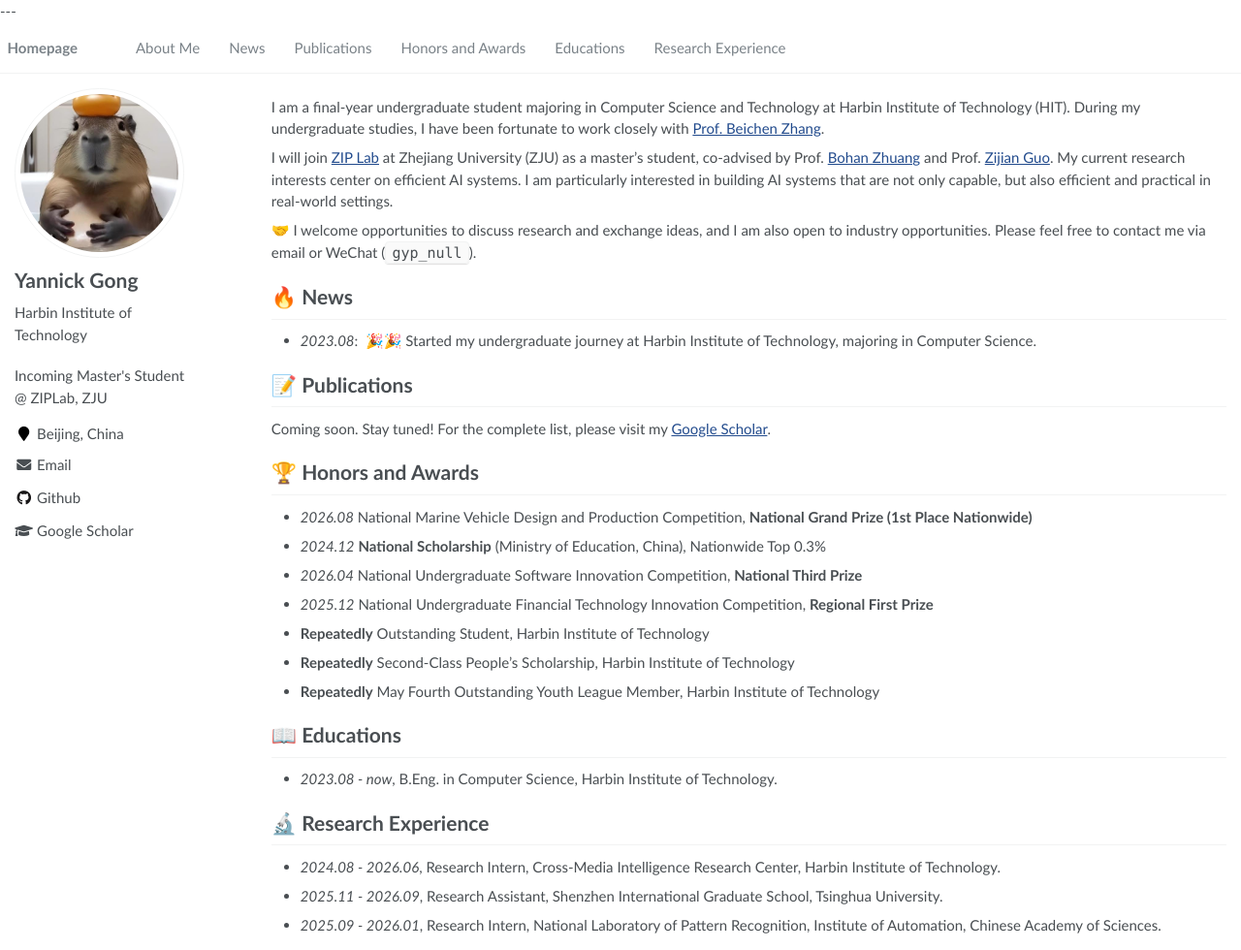
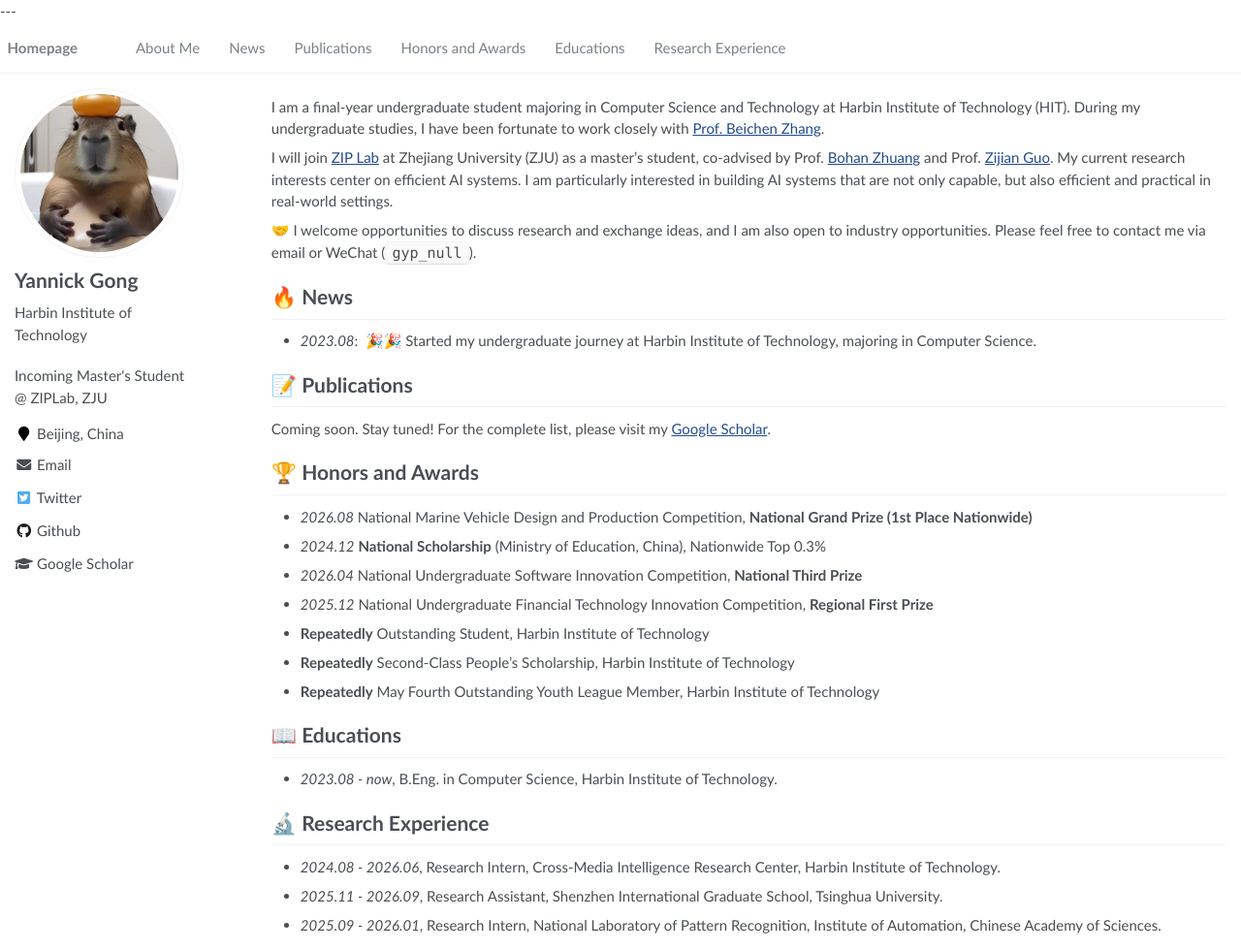
Before and after one commit to yanpeigong/yanpeigong.github.io, a Jekyll site: the page built from _pages/about.md, in a window 1280 px wide and 980 px high. Shown: the whole window at 97% size. Built offline with Jekyll 4.4.1, drawn with Linux system fonts in a browser that asks for light colours.

Commit message:
Add Twitter profile link to the sidebar

```diff
--- a/_config.yml
+++ b/_config.yml
@@ -51,7 +51,7 @@ author:
   stackoverflow    : # http://stackoverflow.com/users/123456/username
   steam            :
   tumblr           :
-  twitter          :
+  twitter          : "gong_yp77597"
   vine             :
   weibo            :
   xing             :
--- a/_includes/author-profile.html
+++ b/_includes/author-profile.html
@@ -38,7 +38,7 @@
         <li><a href="{{ author.researchgate }}"><i class="fab fa-fw fa-researchgate" aria-hidden="true"></i> ResearchGate</a></li>
       {% endif %}
       {% if author.twitter %}
-        <li><a href="https://twitter.com/{{ author.twitter }}"><i class="fab fa-fw fa-twitter-square" aria-hidden="true"></i> Twitter</a></li>
+        <li><a href="https://x.com/{{ author.twitter }}"><i class="fab fa-fw fa-twitter-square" aria-hidden="true"></i> Twitter</a></li>
       {% endif %}
       {% if author.facebook %}
         <li><a href="https://www.facebook.com/{{ author.facebook }}"><i class="fab fa-fw fa-facebook-square" aria-hidden="true"></i> Facebook</a></li>
@@ -133,7 +133,7 @@
         <a href="{{ author.researchgate }}"><i class="fab fa-fw fa-researchgate" aria-hidden="true"></i></a>
       {% endif %}
       {% if author.twitter %}
-        <a href="https://twitter.com/{{ author.twitter }}"><i class="fab fa-fw fa-twitter-square" aria-hidden="true"></i></a>
+        <a href="https://x.com/{{ author.twitter }}" aria-label="Twitter"><i class="fab fa-fw fa-twitter-square" aria-hidden="true"></i></a>
       {% endif %}
       {% if author.facebook %}
         <a href="https://www.facebook.com/{{ author.facebook }}"><i class="fab fa-fw fa-facebook-square" aria-hidden="true"></i></a>
--- a/_sass/_sidebar.scss
+++ b/_sass/_sidebar.scss
@@ -171,4 +171,8 @@
 
 .author__urls_sm{
   display: none;
+
+  @media (max-width: $large) {
+    display: block;
+  }
 }
```
